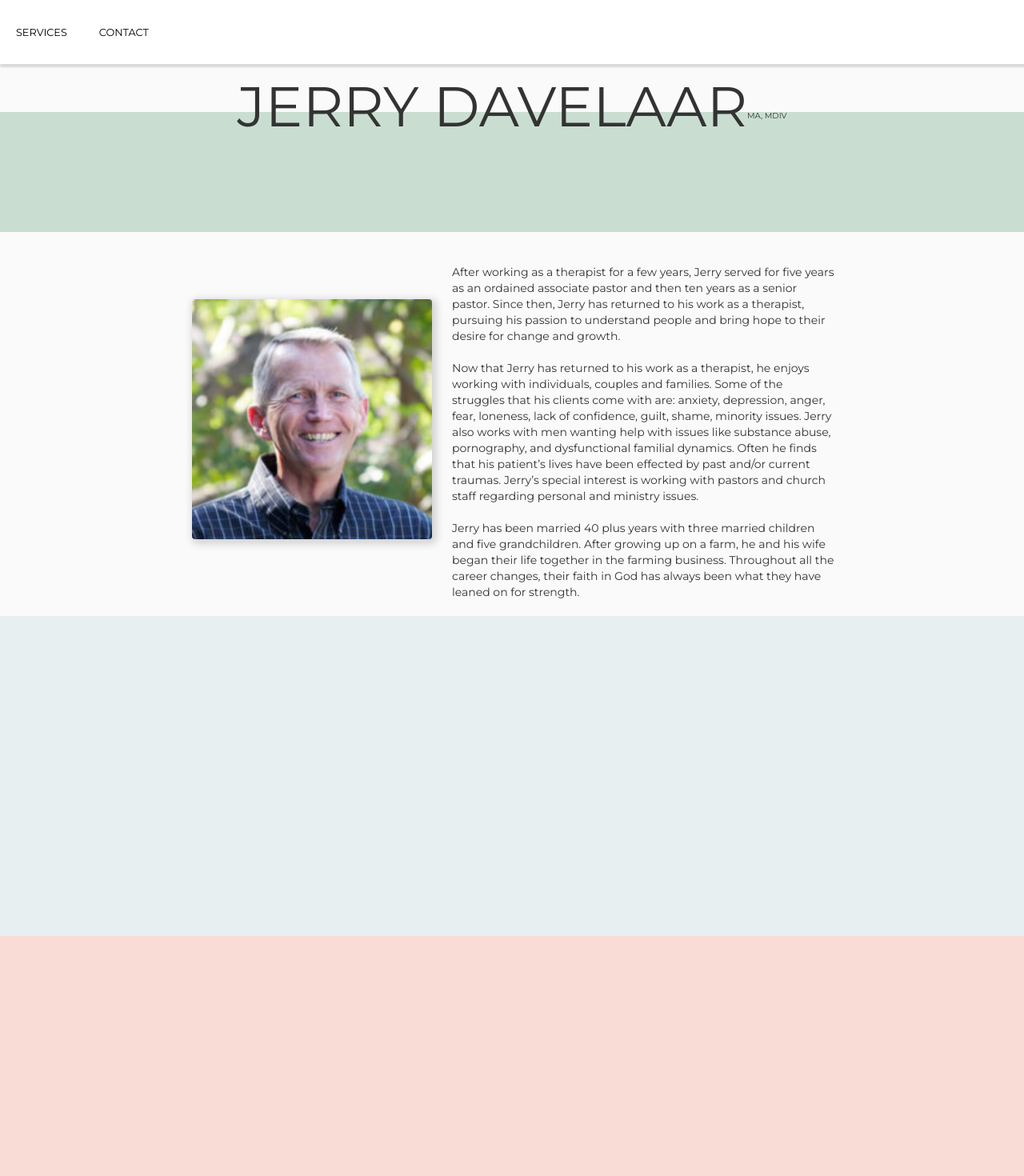
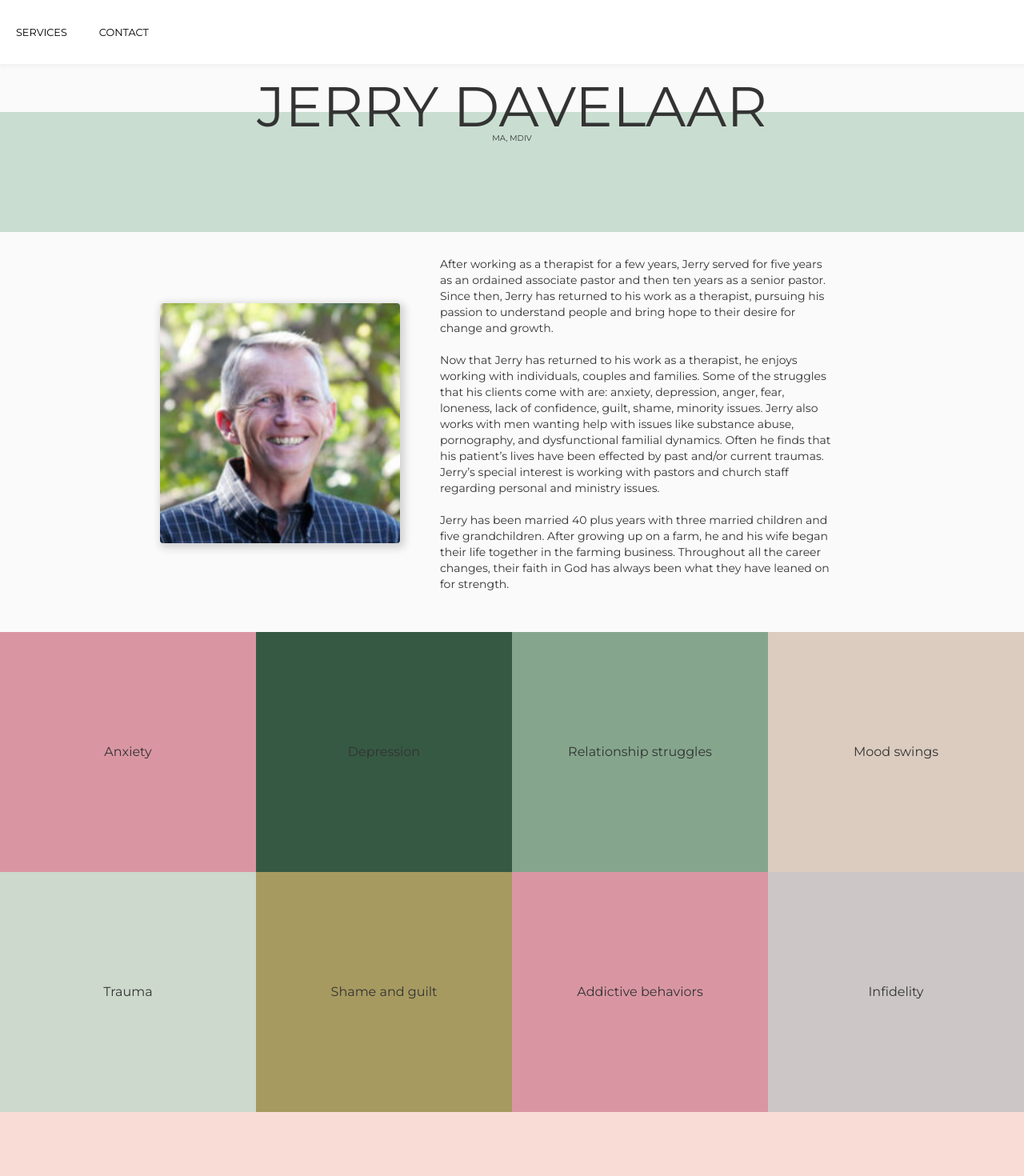
Before and after one commit to kyledavelaar/Jerry-Davelaar-Website, a React app: page / in a window 1280 px wide. Shown: the top 1470 px of the page at 80% size. Built offline with nearby package versions, Linux system fonts and the light colour scheme.

Commit message:
block services

```diff
--- a/src/App.css
+++ b/src/App.css
@@ -31,9 +31,9 @@ footer, header, hgroup, menu, nav, section {
 body {
     line-height: 1;
 }
-ol, ul {
+/* ol, ul {
     list-style: none;
-}
+} */
 blockquote, q {
     quotes: none;
 }
@@ -113,11 +113,6 @@ input[type=text] {
 
 /* --------GLOBAL STYLES FOR ENTIRE APP HERE ---------- */
 
-body {
-  /* font-size: 12px; */
-  /* font-family: 'Roboto', helvetica, sans-Serif, Arial; */
-  /* color: black; */
-}
 
 .index-loading-spinner {
   position: fixed;
@@ -131,212 +126,3 @@ body {
 #app {
   height: 100%;
 }
-
-/*
-
-
-.float-left {
-  float: left;
-}
-
-.float-right {
-  float: right;
-}
-
-.inline {
-  display: inline;
-}
-
-.block {
-  display: block;
-}
-
-.hidden {
-  display: none;
-}
-
-.center {
-  text-align: center;
-}
-
-.left-align {
-  text-align: left;
-}
-
-.padding-right-1 {
-  padding-right: 1vw;
-}
-
-.justify {
-  text-align: justify;
-}
-
-.overflow-scroll {
-  overflow: scroll;
-}
-
-.columns-2 {
-  column-count: 1;
-}
-
-
-
-.top {
-  margin-top: 60px;
-}
-
-.header {
-  text-align: center;
-  margin-top: 60px;
-}
-
-.h3-header {
-  margin-top: 0;
-}
-
-.h1-header {
-  margin-bottom: 30px;
-}
-
-.list-top {
-  text-align: center;
-  list-style-type: none;
-  padding: 0;
-}
-
-.container-thirds {
-  background-color: white;
-  border: 1px solid lightgrey;
-  border-radius: 3px;
-  padding: 30px;
-  height: 400px;
-}
-
-.grow {
-  transition: all .2s ease-in-out;
-}
-
-.grow:hover {
-  transform: scale(1.2);
-}
-
-.list-item-big img {
-  height: 150px;
-  width: auto;
-}
-
-.list-bottom {
-  padding: 0;
-  margin-top: 75px;
-  list-style-type: none;
-}
-
-.list-item-small {
-  list-style-type: none;
-  text-align: center;
-  margin-bottom: 40px;
-}
-
-.list-item-small img {
-  height: 75px;
-  width: auto;
-  margin: 0 auto;
-  width: auto;
-  border: 1px solid lightgrey;
-  border-radius: 3px;
-}
-
-.list-item-small img:hover {
-  box-shadow: 1px 1px 3px 1px rgba(111, 111, 111, 0.6);
-  cursor: pointer;
-}
-
-
-
-
-.form {
-  margin-top: 60px;
-}
-
-.input {
-  margin: 5px auto;
-  width: 300px;
-  font-size: 1em;
-  padding: 7px 0;
-}
-
-.input-button {
-  background-color: #F47474;
-  color: white;
-  width: 300px;
-}
-
-
-@keyframes fadeIn {
-  to {
-    opacity: 1;
-  }
-}
-
-.fade-in {
-  opacity: 0;
-  animation: fadeIn .5s ease-in 1 forwards;
-}
-
-.is-paused {
-  animation-play-state: paused;
-}
-
-.is-running {
-  animation-play-state: running;
-}
-
-@keyframes scale-up {
-  0% {height: 75px}
-  100% {height: 150px}
-}
-
-.move {
-  animation-name: scale-up;
-  animation-duration: 3s;
-}
-
-
-
-
-@media (min-width: 700px) {
-  .link {
-    font-size: 1.5em;
-  }
-  .link-right {
-    margin-left: 70px;
-  }
-
-  .link-left {
-    margin-left: 40px;
-  }
-
-  .logo {
-    height: 70px;
-    width: auto;
-  }
-
-  .columns-2 {
-    column-count: 2;
-    column-gap: 60px;
-    column-rule-style: solid;
-    column-rule-width: 1px;
-    column-rule-color: lightgrey;
-  }
-
-  .input {
-    margin: 10px auto;
-    width: 400px;
-    font-size: 1em;
-    padding: 15px 0;
-  }
-
-  .input-button {
-    width: 400px;
-  }
-} */
--- a/src/components/HomePage/HomePage.css
+++ b/src/components/HomePage/HomePage.css
@@ -1,12 +1,13 @@
 /* CELL PHONE SIZE */
 
 .banner {
-  height: 60px;
+  height: 80px;
   width: 100%;
   background-color: #C9DED1;
   margin: 60px 0 20px 0;
   display: flex;
-  justify-content: center;
+  flex-direction: column;
+  align-items: center;
 }
 
 .header {
@@ -23,18 +24,19 @@
   display: flex;
   flex-direction: column;
   align-items: center;
+  justify-content: flex-start;
 }
 
 .jerryThumb {
   height: 200px;
   box-shadow: 3px 3px 10px 3px rgb(211 211 211);
-  margin: 10px;
+  margin-right: 20px;
   border-radius: 4px;
 }
 
 .bodyContainer {
   width: 100%;
-  margin: 10px 5px;
+  /* margin: 10px 5px; */
   display: flex;
   flex-direction: column;
   justify-content: center;
@@ -46,10 +48,60 @@
   line-height: 16px;
 }
 
+.bodyLine {
+  width: 100%;
+  height: 2px;
+}
+
 .services {
   width: 100%;
   height: 400px;
-  background-color: #E8EFF1;
+  /* background-color: #E8EFF1; */
+  display: flex;
+  flex-wrap: wrap;
+  margin: 40px 0 0 0;
+}
+
+.services > div {
+  height: 300px;
+  display: flex;
+  justify-content: center;
+  align-items: center;
+}
+
+.services > div:nth-of-type(1) {
+  background-color: #D996A2;
+}
+.services > div:nth-of-type(2) {
+  background-color: #365943;
+}
+.services > div:nth-of-type(3) {
+  background-color: #85A68D;
+}
+.services > div:nth-of-type(4) {
+  background-color: #DBCCBF;
+}
+.services > div:nth-of-type(5) {
+  background-color: #CCD9CC;
+}
+.services > div:nth-of-type(6) {
+  background-color: #A69A60;
+}
+.services > div:nth-of-type(7) {
+  background-color: #D996A2;
+}
+.services > div:nth-of-type(8) {
+  background-color: #CCC6C6;
+}
+
+.services > div > p {
+  /* position: relative; */
+}
+
+.focus {
+  width: 25%;
+  height: 200px;
+  background-color: red;
 }
 
 .contact {
@@ -58,10 +110,17 @@
   background-color: #FADCD6;
 }
 
+.hr {
+  width: 90%;
+  height: 5px;
+}
+
 
 @media screen and (min-width: 800px) {
   .banner {
     height: 150px;
+    /* flex-direction: row;
+    justify-content: center; */
   }
 
   .header {
@@ -82,7 +141,7 @@
   .jerryThumb {
     height: 300px;
     box-shadow: 3px 3px 10px 3px rgb(211 211 211);
-    margin: 10px 10px 40px 40px;
+    margin-right: 40px;
   }
 
   .bodyContainer {
@@ -97,4 +156,9 @@
     font-size: 14px;
     line-height: 20px;
   }
+
+  .hr {
+    width: 90%;
+    height: 5px;
+  }
 }
--- a/src/components/HomePage/HomePage.jsx
+++ b/src/components/HomePage/HomePage.jsx
@@ -13,6 +13,7 @@ const HomePage = () => (
         <h4 className={styles.header2}>MA, MDIV</h4>
       </div>
       <div className={styles.mainContainer}>
+        {/* <hr className={styles.hr} /> */}
         <div className={styles.left}>
           <img className={styles.jerryThumb} src={JerryThumb} alt="Jerry Davelaar" />
         </div>
@@ -24,9 +25,35 @@ const HomePage = () => (
           </div>
 
         </div>
+        {/* <hr className={styles.hr} /> */}
       </div>
       <div id="services" className={styles.services}>
+        <div className={styles.focus}><p>Anxiety</p></div>
+        <div className={styles.focus}><p>Depression</p></div>
+        <div className={styles.focus}><p>Relationship struggles</p></div>
+        <div className={styles.focus}><p>Mood swings</p></div>
+        <div className={styles.focus}><p>Trauma</p></div>
+        <div className={styles.focus}><p>Shame and guilt</p></div>
+        <div className={styles.focus}><p>Addictive behaviors</p></div>
+        <div className={styles.focus}><p>Infidelity</p></div>
 
+        {/* <h4>Areas of Focus</h4>
+        <ul>
+          <li>Anxiety issues</li>
+          <li>Depression and low self-esteem</li>
+          <li>Relationship struggles</li>
+          <li>Mood swings and emotional escalation struggles</li>
+          <li>Trauma and abuse issues</li>
+          <li>Shame and guilt</li>
+          <li>Addictive behaviors</li>
+          <li>Infidelity</li>
+        </ul>
+        <h4>Works With</h4>
+        <ul>
+          <li>Individual Adults</li>
+          <li>Couples</li>
+          <li>Families</li>
+        </ul> */}
       </div>
       <div id="contact" className={styles.contact}>
 
--- a/src/components/Navbar/Navbar.css
+++ b/src/components/Navbar/Navbar.css
@@ -6,7 +6,7 @@
 nav {
   height: 50px;
   background-color: white;
-  box-shadow: 2px 2px 2px 2px rgba(211, 211, 211, 0.8);
+  box-shadow: 2px 2px 4px 2px rgb(211 211 211 / 20%);
 }
 
 nav li {
@@ -48,15 +48,11 @@ nav li {
 @media screen and (min-width: 800px) {
   nav {
     height: 80px;
-    background-color: white;
-    box-shadow: 2px 2px 2px 2px rgba(211, 211, 211, 0.8);
   }
 
   nav li {
-    display: inline-block;
     padding: 0 20px;
     line-height: 80px;
-    vertical-align: middle;
   }
 
   .nav-ul {
```
